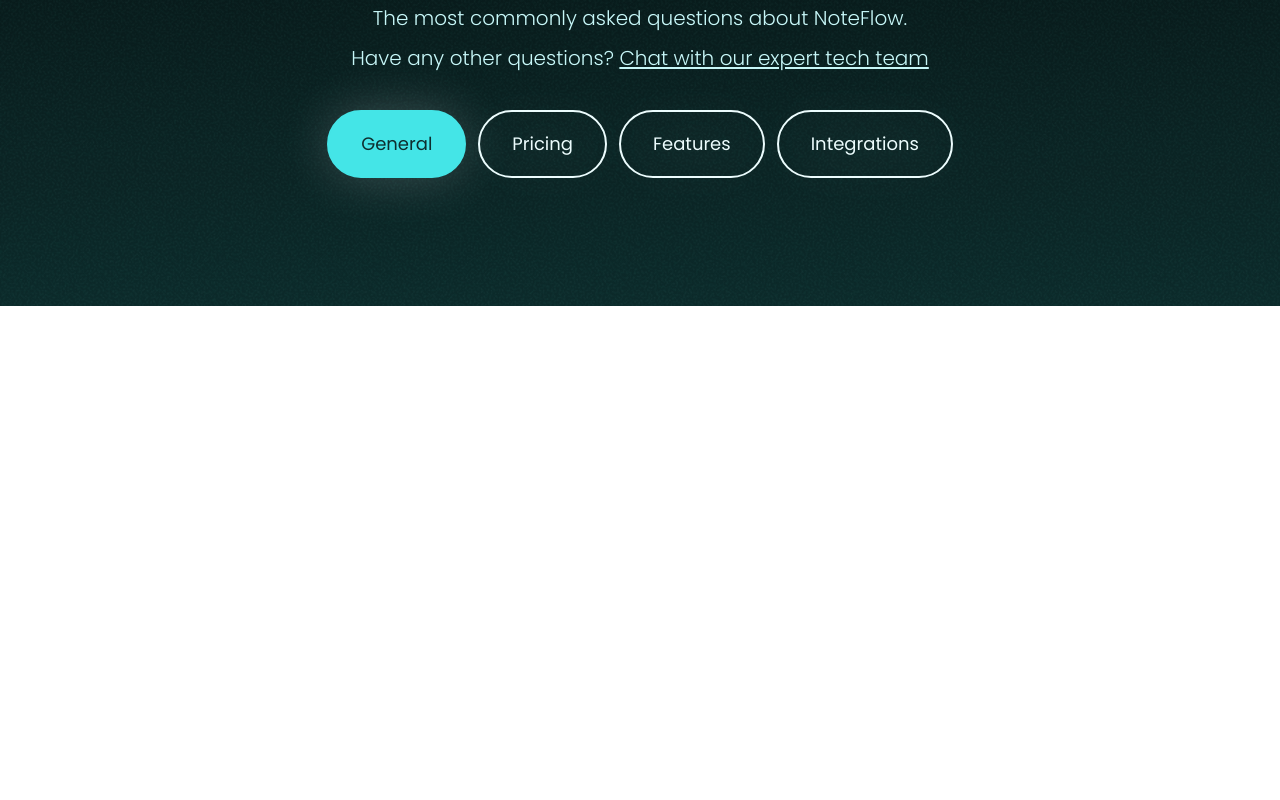
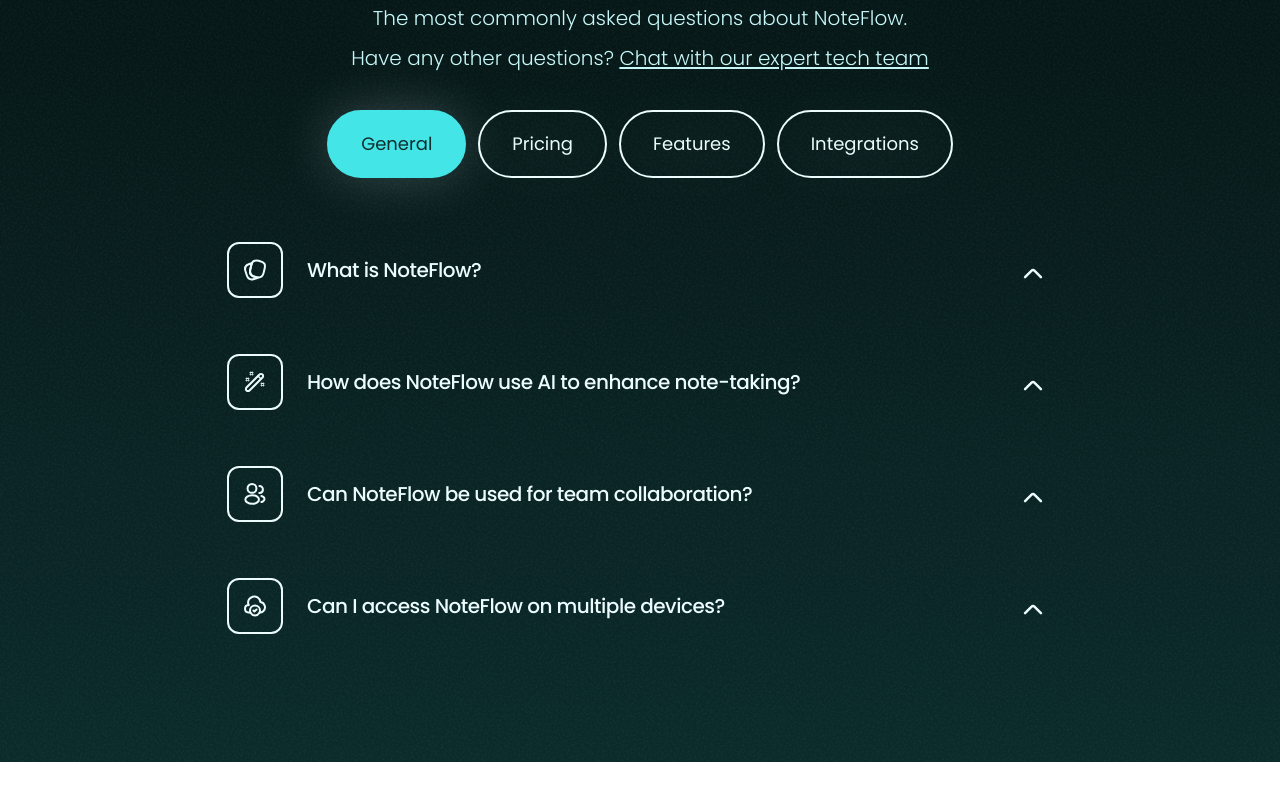
Before and after one commit to MarufHasan-dev/NoteFlow, a React (Vite) app: page / in a window 1280 px wide. Shown: the part 3706-4506 px from the top of the page. Before the commit the page ends 4012 px from the top, so only its background shows below. Built offline with nearby package versions, Linux system fonts and the light colour scheme.

Commit message:
add FAQ in FAQ List && add animation with framer motion

```diff
--- a/package.json
+++ b/package.json
@@ -11,6 +11,7 @@
   },
   "dependencies": {
     "@tailwindcss/vite": "^4.1.6",
+    "motion": "^12.11.0",
     "react": "^19.1.0",
     "react-dom": "^19.1.0",
     "tailwindcss": "^4.1.6"
--- a/src/components/icons/CaretUp.jsx
+++ b/src/components/icons/CaretUp.jsx
@@ -15,8 +15,8 @@
       xmlns="http://www.w3.org/2000/svg"
       className={className}
       alt={alt}
-      animate={{ rotate: activeQuestion ? -180 : 0 }} // Animate rotation based on the state
-      transition={{ duration: 0.3, ease: "easeIn" }}
+      animate={{ rotate: activeQuestion ? 180 : 0 }} // Animate rotation based on the state
+      transition={{ duration: 0.3, ease: "easeInOut" }}
     >
       <path
         d="M19.92 15.0501L13.4 8.53014C12.63 7.76014 11.37 7.76014 10.6 8.53014L4.08002 15.0501"
--- a/src/components/sections/FAQs/FAQ.jsx
+++ b/src/components/sections/FAQs/FAQ.jsx
@@ -1,3 +1,59 @@
-export default function FAQ() {
-  return <div></div>;
+import { motion } from "motion/react";
+import CaretUp from "../../icons/CaretUp";
+
+export default function FAQ({
+  questions,
+  activeQuestion,
+  handleQuestionClick,
+}) {
+  const itemVarients = {
+    hidden: { opacity: 0, y: 20 },
+    visible: { opacity: 1, y: 0 },
+  };
+
+  return (
+    <motion.li variants={itemVarients} className="shrink-0 grow-0">
+      <button
+        className="w-full flex cursor-pointer items-center"
+        onClick={() => handleQuestionClick(questions.id)}
+      >
+        <div className="border-primary-50 mr-6 border-2 rounded-xl p-3.5">
+          <questions.Icon
+            width={2}
+            className="stroke-primary-50"
+            alt={questions.alt}
+          />
+        </div>
+        <p className="text-primary-50 font-medium text-xl/loose tracking-tight">
+          {questions.question}
+        </p>
+        <div className="ml-auto p-4 h-12 w-12 shrink-0">
+          <CaretUp
+            width={2.5}
+            className={`stroke-primary-50 transition-properties`}
+            activeQuestion={activeQuestion === questions.id}
+            alt="caret up icon"
+          />
+        </div>
+      </button>
+
+      <motion.p
+        className="text-primary-100 text-lg/8 font-light pr-14 pl-20"
+        initial={{ opacity: 0, maxHeight: 0, visibility: "hidden" }}
+        animate={
+          activeQuestion === questions.id
+            ? {
+                opacity: 1,
+                maxHeight: "300px",
+                visibility: "visible",
+                paddingTop: "1rem",
+              }
+            : {}
+        }
+        transition={{ duration: 0.3, ease: "easeInOut" }}
+      >
+        {questions.answer}
+      </motion.p>
+    </motion.li>
+  );
 }
--- a/src/components/sections/FAQs/FAQList.jsx
+++ b/src/components/sections/FAQs/FAQList.jsx
@@ -1,3 +1,45 @@
-export default function FAQList() {
-  return <div></div>;
+import { motion } from "motion/react";
+import FAQ from "./FAQ";
+import { useState } from "react";
+
+export default function FAQList({
+  category,
+  questions,
+  activeQuestion,
+  handleQuestionClick,
+}) {
+  const [inView, setInView] = useState(false);
+  return (
+    <motion.ul
+      className="m-auto flex flex-col max-w-[51.625rem] w-full gap-y-14"
+      initial="hidden"
+      animate={inView ? "visible" : "hidden"}
+      key={category}
+      layout
+      variants={{
+        hidden: { opacity: 0 },
+        visible: {
+          transition: {
+            staggerChildren: 0.25,
+            ease: "easeInOut",
+          },
+        },
+      }}
+      whileInView={{ opacity: 1 }}
+      onViewportEnter={() => setInView(true)}
+      onViewportLeave={() => setInView(false)}
+      viewport={{ once: true, amount: "100%" }}
+    >
+      {questions.map((questions) => {
+        return (
+          <FAQ
+            key={questions.id}
+            questions={questions}
+            activeQuestion={activeQuestion}
+            handleQuestionClick={handleQuestionClick}
+          />
+        );
+      })}
+    </motion.ul>
+  );
 }
--- a/src/components/sections/FAQs/FAQs.jsx
+++ b/src/components/sections/FAQs/FAQs.jsx
@@ -5,8 +5,6 @@
 export default function FAQs() {
   const [category, setCategory] = useState("General");
   const [activeQuestion, setActiveQuestion] = useState(null);
-
-  console.log(category);
 
   const categoryObj = frequentlyAskedQuestions
     .filter((obj) => obj.category === category)
@@ -23,7 +21,7 @@
   };
 
   return (
-    <section className="bg-gradient-to-bottom text-primary-50">
+    <section className="bg-gradient-to-bottom text-primary-50 mb-40">
       <div className="mx-auto w-full max-w-[90rem] px-25 py-32">
         <h2 className="text-6xl/18 font-semibold tracking-tighter text-center mb-8">
           Frequently Asked Questions
@@ -35,7 +33,7 @@
             Chat with our expert tech team
           </a>
         </p>
-        <ul className="flex gap-x-3 gap-y-4 justify-center mt-8 flex-wrap">
+        <ul className="flex gap-x-3 gap-y-4 justify-center mt-8 mb-16 flex-wrap">
           {frequentlyAskedQuestions.map((obj) => {
             return (
               <li key={obj.id}>
@@ -55,7 +53,7 @@
         </ul>
         <FAQList
           category={category}
-          Questions={QuestionsArr}
+          questions={QuestionsArr}
           activeQuestion={activeQuestion}
           handleQuestionClick={handleQuestionClick}
         />
```
Also changed, not shown: 1 other file (tests, documents, lock files or other folders).
